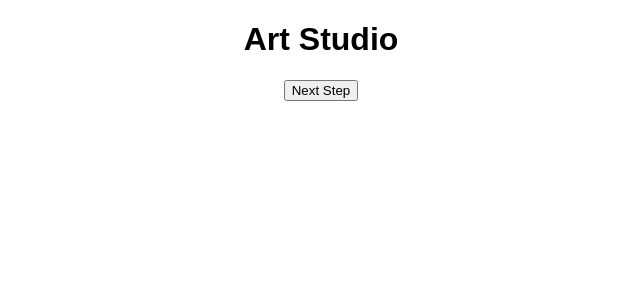
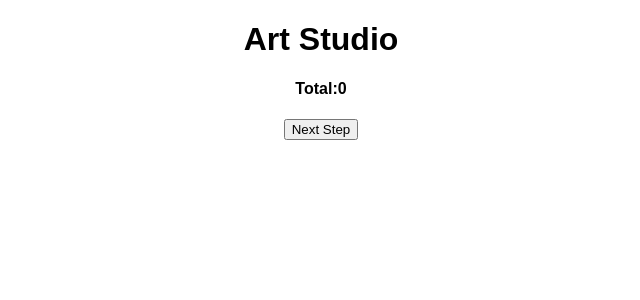
Before and after one commit to WeizhenW/Art-Studio-App, a React (Create React App) app: page /#/cart in a window 1280 px wide. Shown: the top 300 px of the page, without its empty margins (319-959 px from the left). Built offline with nearby package versions, Linux system fonts and the light colour scheme.

Commit message:
add total amount on cart page

```diff
--- a/src/components/Cart/Cart.js
+++ b/src/components/Cart/Cart.js
@@ -6,11 +6,22 @@ import CartItem from '../CartItem/CartItem';
 import { Link } from 'react-router-dom';
 
 class Cart extends Component {
+
+
     render() {
         return(
             <div>
                 {this.props.reduxState.cartReducer.map(painting => <CartItem key={painting.id} painting={painting} />)}
-
+                <h4>
+                    Total:
+                    {this.props.reduxState.cartReducer.length === 0?
+                        0
+                        :
+                        this.props.reduxState.cartReducer.reduce((acc, current) => (
+                            {price: Number(acc.price) + Number(current.price)})
+                        ).price
+                    }
+                </h4>
                 <Link to="/customerinfo"><button>Next Step</button></Link>
             </div>
         )
--- a/src/components/PurchaseSummary/PurchaseSummary.js
+++ b/src/components/PurchaseSummary/PurchaseSummary.js
@@ -15,9 +15,10 @@ class PurchaseSummary extends Component {
                 {this.props.reduxState.customerInfoReducer.state}
                 <br />
                 {this.props.reduxState.customerInfoReducer.zip}
+                <br />
+                {this.props.reduxState.customerInfoReducer.type}
 
                 {this.props.reduxState.cartReducer.map(painting => <CartItem key={painting.id} painting={painting} />)}
-
 
             </div>
         )
```
